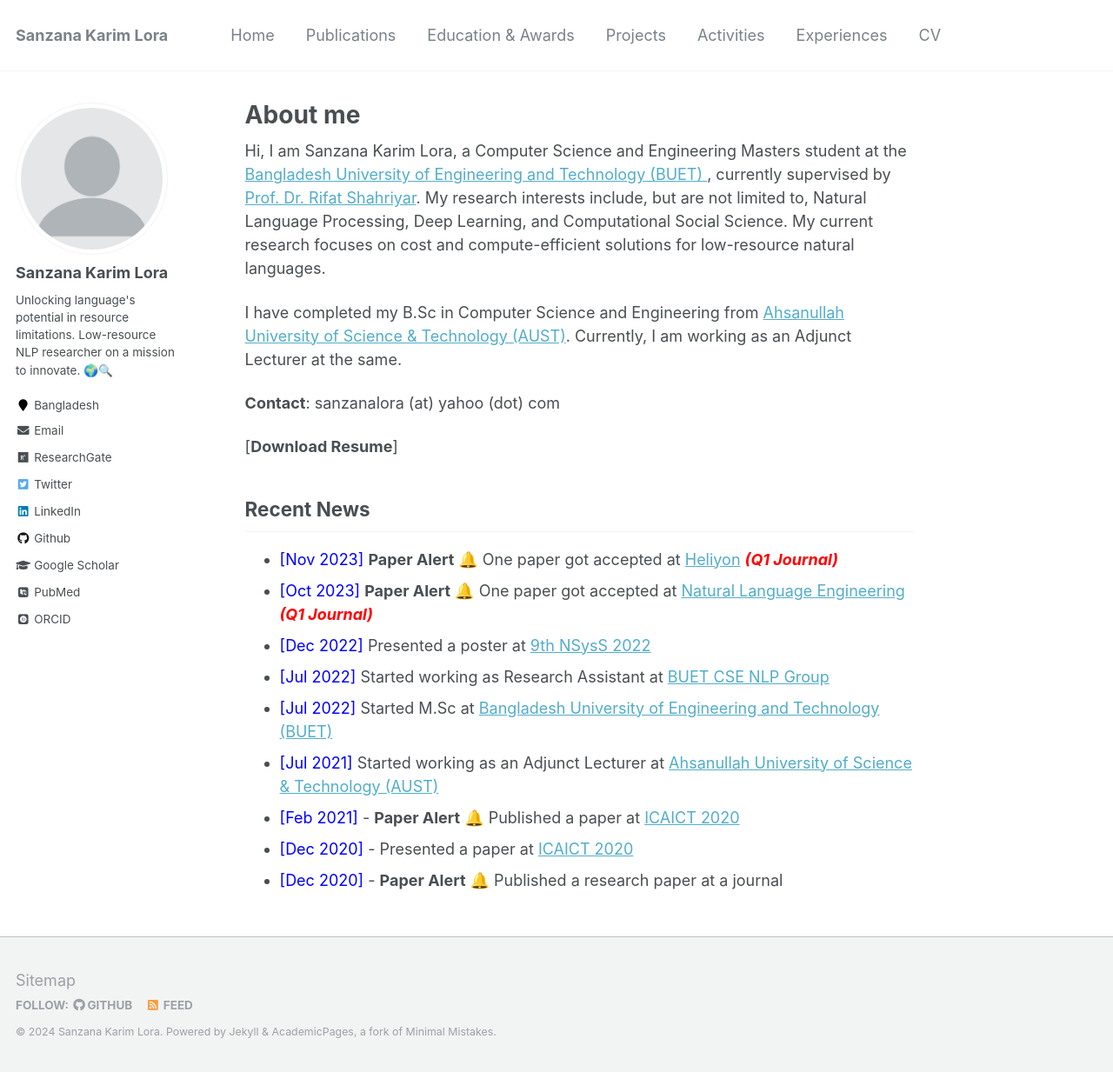
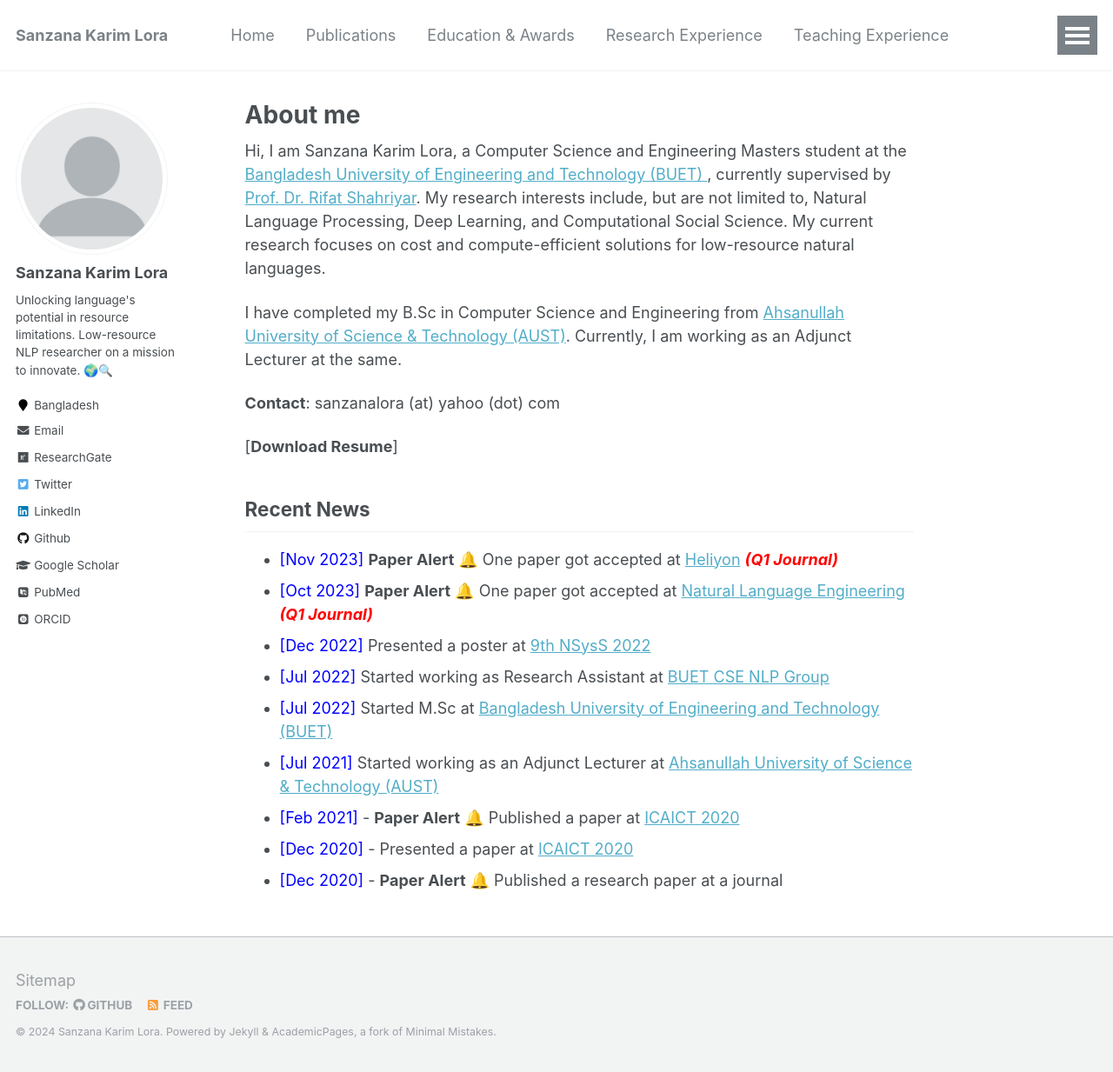
Before and after one commit to sanzanalora/sanzanalora.github.io, a Jekyll site: the page built from _pages/about.md, in a window 1280 px wide and 1233 px high. Shown: the whole window at 87% size. Built offline with Jekyll 4.4.1, drawn with Linux system fonts in a browser that asks for light colours; some web fonts are replaced.

Commit message:
Update navigation.yml

```diff
--- a/_data/navigation.yml
+++ b/_data/navigation.yml
@@ -9,14 +9,17 @@ main:
   - title: "Education & Awards"
     url: /education_awards/
 
+  - title: "Research Experience"
+    url: /research_experiences/
+
+  - title: "Teaching Experience"
+    url: /teaching_experiences/
+
   - title: "Projects"
     url: /projects/
 
   - title: "Activities"
     url: /activities/
 
-  - title: "Experiences"
-    url: /experiences/
-
   - title: "CV"
     url: /cv/
```
